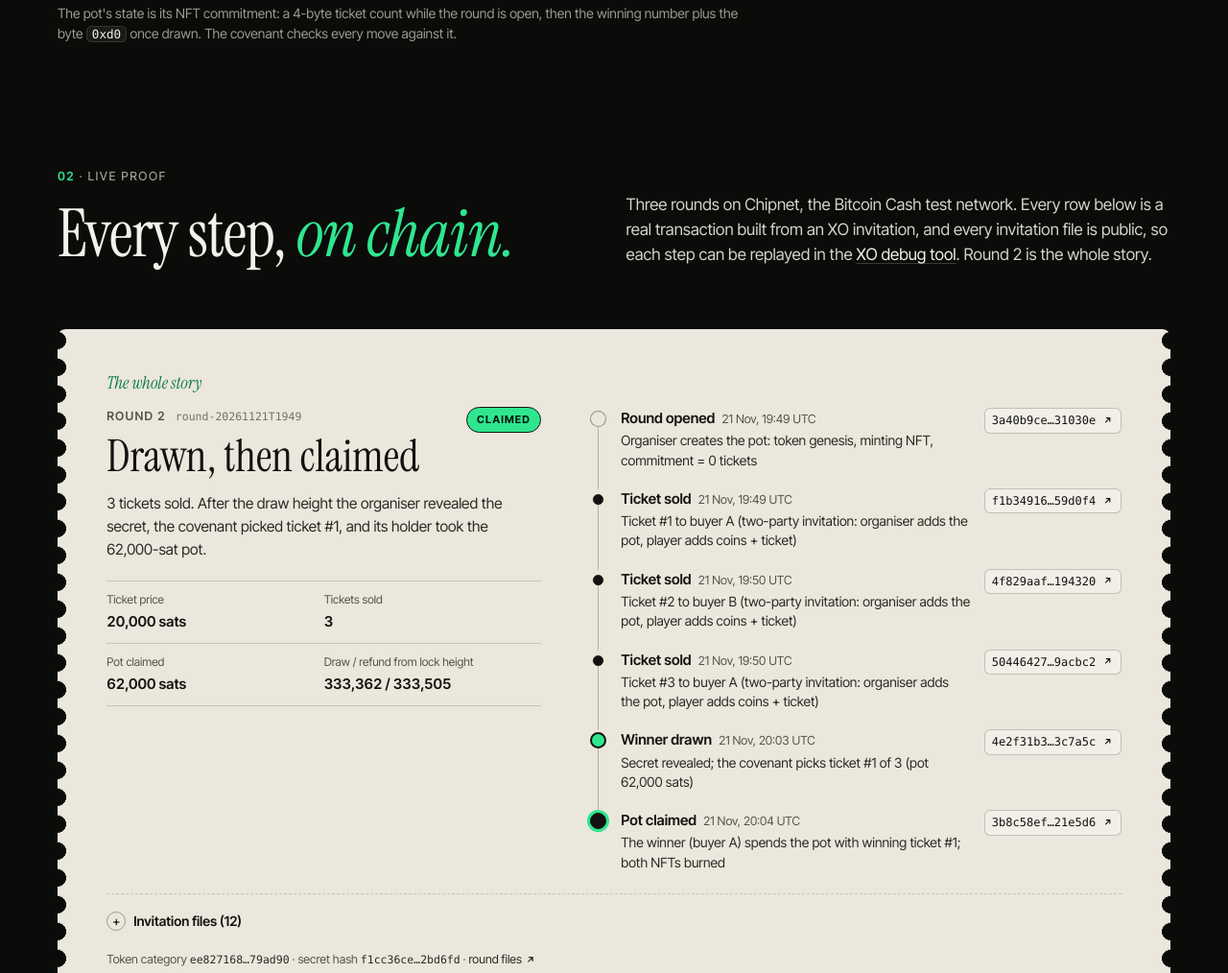
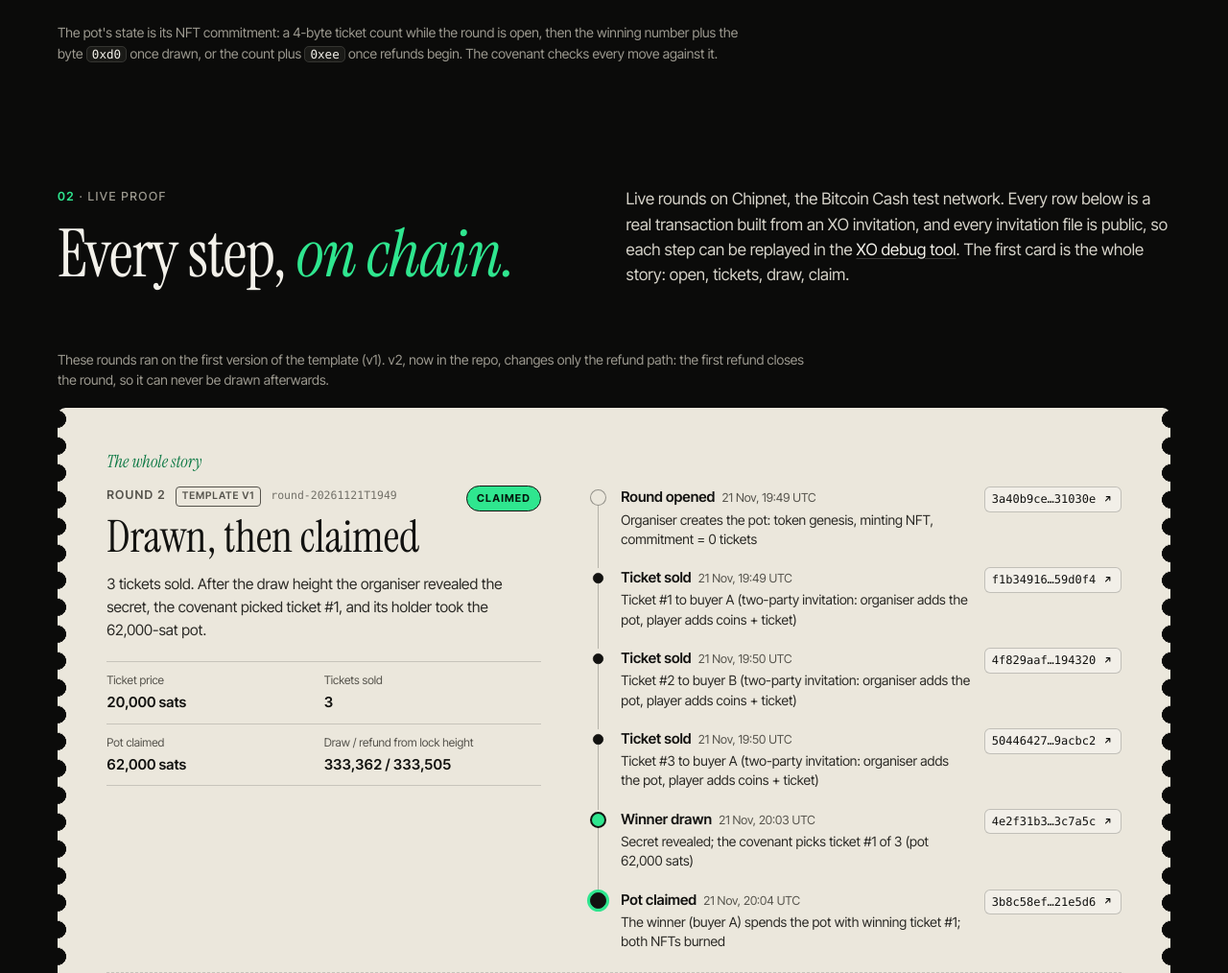
Before and after one commit to nikhil-pn/lotry-xo, a website: page web/index.html in a window 1280 px wide. Shown: the part 1748-2762 px from the top of the page at 96% size. Drawn offline with Linux system fonts and the light colour scheme.

Commit message:
Follow the refund fix: v1 rounds, 43 tests, refunds close the round
The proof export now splits rounds (current template) from earlierRounds
(template v1, moved to rounds-v1/). The site reads both, labels v1 rounds,
points their invitation and round-file links at rounds-v1/, and groups them
under 'Earlier rounds' once v2 rounds exist. The refund step and the state
footnote now say the first refund closes the round (count + 0xee), and the
test count is 43 on the site and in the deck (PDF reprinted, 6 pages).

Co-Authored-By: Claude Opus 5.5 <noreply@anthropic.com>

```diff
--- a/web/app.js
+++ b/web/app.js
@@ -58,6 +58,18 @@ const ROUND_NOTES = {
     'Opened before we caught Chipnet’s Faster Blocks lock-time rule: its draw height was written as a block height, '
     + 'which the chain now reads as a lock height about 57 days away. It stays open as proof of the open and ticket steps.',
 };
+
+// The first Chipnet rounds ran on template v1; v2 changed only the refund path (the first refund closes the round).
+// scripts/export-proof.mjs writes v2 rounds to `rounds` and v1 rounds to `earlierRounds`, from rounds/ and rounds-v1/.
+const V1_TEMPLATE = '603c2fdf32ff29e39e274de536ff4355f2113b9c99f8da5a639b6034e553fa9d';
+const templateVersion = (round, fromEarlier) => {
+  if (round.templateVersion) return Number(round.templateVersion);
+  if (fromEarlier || round.templateIdentifier === V1_TEMPLATE) return 1;
+  return 2;
+};
+const roundFolder = (version) => (version === 1 ? 'rounds-v1' : 'rounds');
+// Invitation links follow the round's folder (v1 rounds were moved from rounds/ to rounds-v1/).
+const inFolder = (url, roundId, folder) => url.replace(`/main/rounds/${roundId}/`, `/main/${folder}/${roundId}/`);
 
 const h = (tag, attrs = {}, ...children) => {
   const el = document.createElement(tag);
@@ -154,8 +166,12 @@ const renderStep = (step) => h('li', { class: `tl tl--${step.step}` },
     : null,
 );
 
-const renderInvitations = (round) => {
-  const files = round.invitations ?? [];
+const renderInvitations = (round, folder) => {
+  const files = (round.invitations ?? []).map((file) => ({
+    ...file,
+    url: inFolder(file.url, round.roundId, folder),
+    raw: file.raw ? inFolder(file.raw, round.roundId, folder) : file.raw,
+  }));
   if (files.length === 0) return null;
   return h('details', { class: 'invites' },
     h('summary', {}, `Invitation files (${files.length})`),
@@ -170,8 +186,9 @@ const renderInvitations = (round) => {
   );
 };
 
-const renderRound = (round, number, featured) => {
+const renderRound = ({ round, number, version }, featured) => {
   const info = describeRound(round);
+  const folder = roundFolder(version);
   const note = ROUND_NOTES[round.roundId];
   const facts = [
     [ 'Ticket price', `${sats(round.ticketPrice)} sats` ],
@@ -182,7 +199,7 @@ const renderRound = (round, number, featured) => {
 
   const head = h('div', { class: 'round__head' },
     h('div', {},
-      h('p', { class: 'round__kicker' }, `Round ${number}`, h('span', { class: 'round__id', text: round.roundId })),
+      h('p', { class: 'round__kicker' }, `Round ${number}`, version === 1 ? h('span', { class: 'round__ver', text: 'template v1' }) : null, h('span', { class: 'round__id', text: round.roundId })),
       h('h3', { class: 'round__title', text: info.title }),
     ),
     h('span', { class: `pill pill--${info.kind}`, text: info.pill }),
@@ -200,19 +217,20 @@ const renderRound = (round, number, featured) => {
   const foot = h('p', { class: 'round__foot' },
     'Token category ', h('code', { title: round.roundCategory, text: shortHash(round.roundCategory) }),
     ' · secret hash ', h('code', { title: round.secretHash, text: shortHash(round.secretHash) }),
-    ' · ', h('a', { href: `${REPO}/tree/main/rounds/${round.roundId}` }, 'round files ', svgArrow()),
+    ' · ', h('a', { href: `${REPO}/tree/main/${folder}/${round.roundId}` }, 'round files ', svgArrow()),
   );
 
   return h('article', { class: `round round--${info.kind}${featured ? ' round--featured' : ''}`, id: `round-${number}` },
     featured ? h('p', { class: 'round__flag', text: 'The whole story' }) : null,
     h('div', { class: 'round__grid' }, intro, timeline),
-    renderInvitations(round),
+    renderInvitations(round, folder),
     foot,
   );
 };
 
 const fillHero = (round, info) => {
-  if (!round || info.kind !== 'claimed') return;
+  if (!round || info.kind !== 'claimed') return;  // round = { number, ... }
+  document.querySelectorAll('[data-hero="label"]').forEach((el) => { el.textContent = `Round ${round.number} · Chipnet`; });
   document.querySelectorAll('[data-hero="pot"]').forEach((el) => { el.textContent = sats(info.pot); });
   document.querySelectorAll('[data-hero="winner"]').forEach((el) => { el.textContent = String(info.winner); });
   document.querySelectorAll('[data-hero="tickets"]').forEach((el) => { el.textContent = String(info.tickets); });
@@ -226,21 +244,42 @@ const renderRounds = async () => {
     const response = await fetch('data/rounds.json', { cache: 'no-cache' });
     if (!response.ok) throw new Error(`HTTP ${response.status}`);
     const data = await response.json();
-    const rounds = [ ...(data.rounds ?? []) ].sort((a, b) => a.openedAtHeight - b.openedAtHeight);
-    const numbered = rounds.map((round, index) => ({ round, number: index + 1, info: describeRound(round) }));
+    const all = [
+      ...(data.rounds ?? []).map((round) => ({ round, version: templateVersion(round, false) })),
+      ...(data.earlierRounds ?? []).map((round) => ({ round, version: templateVersion(round, true) })),
+    ].sort((a, b) => a.round.openedAtHeight - b.round.openedAtHeight);
+    if (all.length === 0) throw new Error('no rounds in the file yet');
+    all.forEach((entry, index) => { entry.number = index + 1; entry.info = describeRound(entry.round); });
 
-    // Round 2 (the drawn and claimed one) leads; the rest follow newest first.
-    const featured = numbered.find((entry) => entry.info.kind === 'claimed') ?? numbered[numbered.length - 1];
-    const rest = numbered.filter((entry) => entry !== featured).sort((a, b) => b.round.openedAtHeight - a.round.openedAtHeight);
+    // The newest drawn-and-claimed round leads (current template first); the rest follow newest first,
+    // with v1-template rounds grouped as earlier rounds when there are newer ones.
+    const newestFirst = [ ...all ].reverse();
+    const featured = newestFirst.find((entry) => entry.version !== 1 && entry.info.kind === 'claimed')
+      ?? newestFirst.find((entry) => entry.info.kind === 'claimed')
+      ?? newestFirst[0];
+    const rest = newestFirst.filter((entry) => entry !== featured);
+    const current = rest.filter((entry) => entry.version !== 1);
+    const earlier = rest.filter((entry) => entry.version === 1);
+    const anyCurrent = all.some((entry) => entry.version !== 1);
+    const v1Note = 'These rounds ran on the first version of the template (v1). v2, now in the repo, changes only the refund path: '
+      + 'the first refund closes the round, so it can never be drawn afterwards.';
 
-    list.replaceChildren(
-      renderRound(featured.round, featured.number, true),
-      h('div', { class: 'rounds__rest' }, rest.map((entry) => renderRound(entry.round, entry.number, false))),
-    );
+    const blocks = [];
+    if (!anyCurrent) blocks.push(h('p', { class: 'rounds__note', text: v1Note }));
+    blocks.push(renderRound(featured, true));
+    if (current.length > 0) blocks.push(h('div', { class: 'rounds__rest' }, current.map((entry) => renderRound(entry, false))));
+    if (earlier.length > 0) {
+      if (anyCurrent) {
+        blocks.push(h('div', { class: 'rounds__divider' },
+          h('h3', { text: 'Earlier rounds, template v1' }), h('p', { text: v1Note })));
+      }
+      blocks.push(h('div', { class: 'rounds__rest' }, earlier.map((entry) => renderRound(entry, false))));
+    }
+    list.replaceChildren(...blocks);
 
-    fillHero(featured.round, featured.info);
-    const txs = rounds.reduce((total, round) => total + (round.steps ?? []).filter((step) => step.transactionHash).length, 0);
-    document.querySelectorAll('[data-stat="rounds"]').forEach((el) => { el.textContent = String(rounds.length); });
+    fillHero(featured, featured.info);
+    const txs = all.reduce((total, entry) => total + (entry.round.steps ?? []).filter((step) => step.transactionHash).length, 0);
+    document.querySelectorAll('[data-stat="rounds"]').forEach((el) => { el.textContent = String(all.length); });
     document.querySelectorAll('[data-stat="txs"]').forEach((el) => { el.textContent = String(txs); });
   } catch (error) {
     list.replaceChildren(h('p', { class: 'rounds__status' },
--- a/web/index.html
+++ b/web/index.html
@@ -74,7 +74,7 @@
         <aside class="hero__ticket" aria-label="Round 2 result">
           <div class="ticket ticket--hero">
             <div class="ticket__row">
-              <span class="ticket__label">Round 2 · Chipnet</span>
+              <span class="ticket__label" data-hero="label">Round 2 · Chipnet</span>
               <span class="ticket__stamp">Claimed</span>
             </div>
             <p class="ticket__big"><span data-hero="pot">62,000</span> <span class="ticket__unit">sats</span></p>
@@ -92,7 +92,7 @@
         <dl class="stats">
           <div><dt>Rounds on Chipnet</dt><dd data-stat="rounds">3</dd></div>
           <div><dt>Transactions, all public</dt><dd data-stat="txs">15</dd></div>
-          <div><dt>Tests: every path, 25+ attacks</dt><dd>38</dd></div>
+          <div><dt>Tests: every path, 25+ attacks</dt><dd>43</dd></div>
           <div><dt>Keys that can move the pot</dt><dd>0</dd></div>
         </dl>
       </div>
@@ -146,12 +146,12 @@
             <p class="step__or">or, if never drawn</p>
             <h3 class="step__name">Refund</h3>
             <p class="step__who">Any ticket holder, after the refund height</p>
-            <p class="step__text">Each ticket burns for its price back. Nobody has to say yes, the organiser included.</p>
-            <p class="step__state"><span>pot</span> − price, ticket burned</p>
+            <p class="step__text">Each ticket burns for its price back. Nobody has to say yes, the organiser included. The first refund closes the round: no draw after it.</p>
+            <p class="step__state"><span>pot</span> refunds only</p>
           </li>
         </ol>
 
-        <p class="footnote">The pot's state is its NFT commitment: a 4-byte ticket count while the round is open, then the winning number plus the byte <code>0xd0</code> once drawn. The covenant checks every move against it.</p>
+        <p class="footnote">The pot's state is its NFT commitment: a 4-byte ticket count while the round is open, then the winning number plus the byte <code>0xd0</code> once drawn, or the count plus <code>0xee</code> once refunds begin. The covenant checks every move against it.</p>
       </div>
     </section>
 
@@ -164,7 +164,7 @@
             <h2 class="h2" id="rounds-title">Every step, <em>on chain.</em></h2>
           </div>
           <div class="prose">
-            <p>Three rounds on Chipnet, the Bitcoin Cash test network. Every row below is a real transaction built from an XO invitation, and every invitation file is public, so each step can be replayed in the <a href="https://blaze.xo.cash">XO debug tool</a>. Round 2 is the whole story.</p>
+            <p>Live rounds on Chipnet, the Bitcoin Cash test network. Every row below is a real transaction built from an XO invitation, and every invitation file is public, so each step can be replayed in the <a href="https://blaze.xo.cash">XO debug tool</a>. The first card is the whole story: open, tickets, draw, claim.</p>
           </div>
         </div>
 
@@ -327,7 +327,7 @@
           <button class="code__copy" type="button" data-copy="try-code">Copy</button>
 <pre id="try-code"><code><span class="c-cmd">git clone https://github.com/nikhil-pn/lotry-xo &amp;&amp; cd lotry-xo</span>
 <span class="c-cmd">npm install</span>
-<span class="c-cmd">npm test</span>                                    <span class="c-com"># 38 tests: every covenant path, 25+ attacks, BCH 2026 VM</span>
+<span class="c-cmd">npm test</span>                                    <span class="c-com"># 43 tests: every covenant path, 25+ attacks, BCH 2026 VM</span>
 
 <span class="c-cmd">node scripts/make-wallets.mjs</span>               <span class="c-com"># organiser + two buyers, mnemonics kept outside the repo</span>
 <span class="c-cmd">node scripts/addresses.mjs BUYER_A</span>          <span class="c-com"># a wallet's Chipnet address</span>
--- a/web/styles.css
+++ b/web/styles.css
@@ -686,6 +686,23 @@ code, pre { font-family: var(--mono); }
 .invites__list a:hover { color: var(--mint); }
 .invites__raw { font-size: 11px; color: var(--muted) !important; }
 
+.round__ver {
+  font-size: 10.5px;
+  letter-spacing: 0.08em;
+  border: 1px solid currentColor;
+  border-radius: 4px;
+  padding: 1px 6px;
+}
+.rounds__note {
+  margin-bottom: 18px;
+  font-size: 14px;
+  color: var(--muted);
+  max-width: 56em;
+}
+.rounds__divider { margin: 44px 0 0; border-top: 1px solid var(--line-2); padding-top: 22px; }
+.rounds__divider h3 { font-family: var(--serif); font-size: 30px; }
+.rounds__divider p { margin-top: 6px; font-size: 14px; color: var(--muted); max-width: 56em; }
+
 /* featured round: a paper ticket, like lotry.fun's */
 .round--featured {
   --hole: 9px;
```
Also changed, not shown: web/slides.html (+1 -1 lines), 1 other file.
